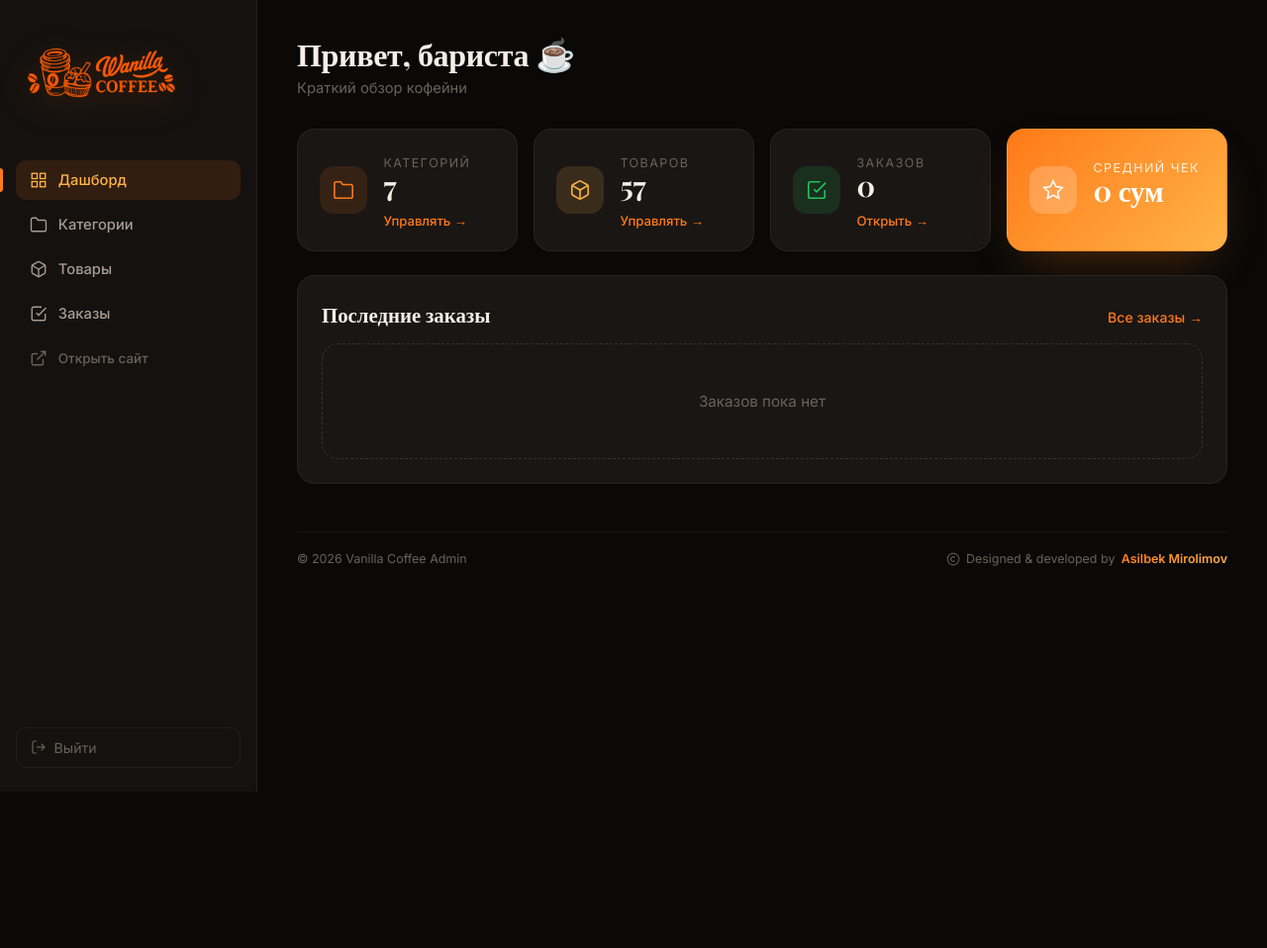
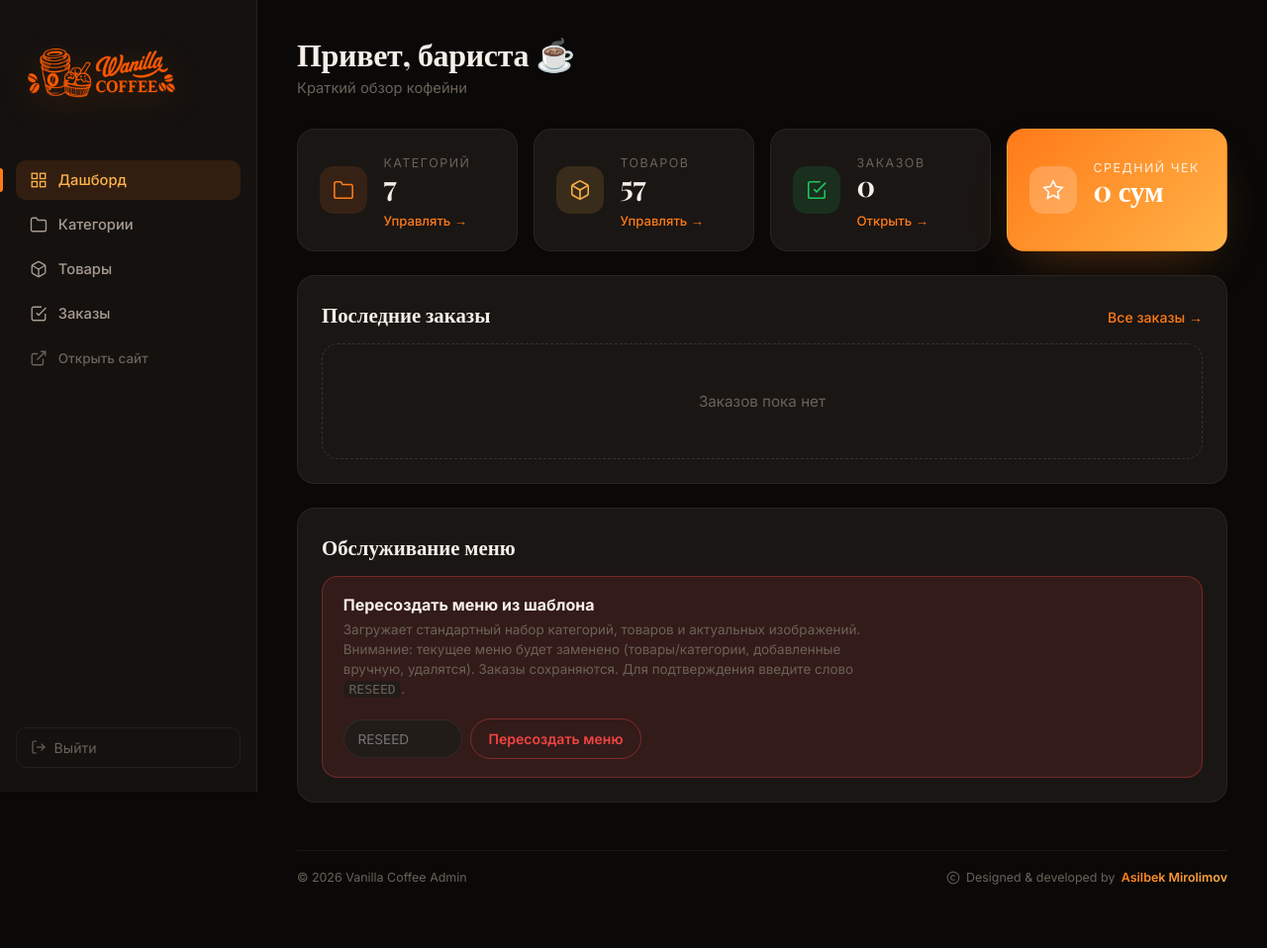
Before and after one commit to asilbek3450/coffee, a Flask app: page /admin in a window 1280 px wide. Shown: the whole page at 99% size. Before the commit the page ends 800 px from the top, so only its background shows below. Run offline with Flask 3, Linux system fonts and the light colour scheme; the visitor is signed in with stand-in values (Sample User, id 1); data comes from the database, SQL or seed files in the repository.

Commit message:
Add protected admin re-seed route to refresh menu on the server
- POST /admin/reseed (login required) re-runs seed_data with the new
  images; requires typing RESEED to avoid accidental wipes
- Dashboard "danger zone" button + confirm dialog
- Orders (orders.json) are preserved; only the menu DB is rebuilt

Lets the production DB (persisted on a Railway Volume) pick up the new
product images without a manual shell command.

Co-Authored-By: Claude Opus 4.8 (1M context) <noreply@anthropic.com>

```diff
--- a/app.py
+++ b/app.py
@@ -764,6 +764,28 @@ def admin_orders():
     return render_template("admin/orders.html", orders=list(reversed(load_orders())))
 
 
+@app.route("/admin/reseed", methods=["POST"])
+@login_required
+def admin_reseed():
+    """Re-seed the menu DB from seed_data (categories + products + images).
+
+    WARNING: replaces the whole menu with the default seed — any products or
+    categories added/edited via admin are lost. Orders (orders.json) are kept.
+    Requires typing the confirmation word to avoid accidental wipes.
+    """
+    confirm = (request.form.get("confirm") or "").strip().upper()
+    if confirm != "RESEED":
+        flash("Для сброса введите слово RESEED")
+        return redirect(url_for("admin_dashboard"))
+    try:
+        seed.run()
+        s = db.stats()
+        flash(f"Меню пересоздано ✓ Категорий: {s['categories']}, товаров: {s['products']}")
+    except Exception as e:  # noqa: BLE001
+        flash(f"Ошибка пересоздания: {e}")
+    return redirect(url_for("admin_dashboard"))
+
+
 # ---------- categories ----------
 @app.route("/admin/categories")
 @login_required
--- a/static/css/admin.css
+++ b/static/css/admin.css
@@ -1017,3 +1017,38 @@ select:focus-visible {
   .size-row { grid-template-columns: 1fr 1fr; }
   .size-row .ic-btn { grid-column: 2 / 3; justify-self: end; }
 }
+
+/* ============================================
+   DANGER ZONE (re-seed)
+   ============================================ */
+.adm-danger {
+  display: flex;
+  align-items: center;
+  justify-content: space-between;
+  gap: 1.2rem;
+  flex-wrap: wrap;
+  padding: 1.1rem 1.3rem;
+  border: 1px solid rgba(239, 68, 68, 0.35);
+  border-radius: 16px;
+  background: var(--danger-soft);
+}
+.adm-danger-text { max-width: 560px; }
+.adm-danger-text strong { display: block; margin-bottom: 0.3rem; }
+.adm-danger-text p { margin: 0; font-size: 0.84rem; color: var(--text-muted); line-height: 1.5; }
+.adm-danger-text code {
+  padding: 0.05rem 0.35rem;
+  border-radius: 6px;
+  background: var(--surface);
+  font-size: 0.82rem;
+}
+.adm-danger-form { display: flex; align-items: center; gap: 0.5rem; flex-shrink: 0; }
+.adm-danger-input {
+  padding: 0.65rem 0.85rem;
+  border-radius: 100px;
+  border: 1px solid var(--line);
+  background: var(--surface);
+  color: var(--text);
+  font-size: 0.85rem;
+  width: 120px;
+}
+.adm-danger-input:focus { outline: none; border-color: var(--danger); }
--- a/templates/admin/dashboard.html
+++ b/templates/admin/dashboard.html
@@ -79,4 +79,24 @@
     <div class="adm-empty">Заказов пока нет</div>
   {% endif %}
 </div>
+
+<div class="adm-section">
+  <div class="adm-section-head">
+    <h2>Обслуживание меню</h2>
+  </div>
+  <div class="adm-danger">
+    <div class="adm-danger-text">
+      <strong>Пересоздать меню из шаблона</strong>
+      <p>Загружает стандартный набор категорий, товаров и актуальных изображений.
+         Внимание: текущее меню будет заменено (товары/категории, добавленные вручную,
+         удалятся). Заказы сохраняются. Для подтверждения введите слово
+         <code>RESEED</code>.</p>
+    </div>
+    <form method="post" action="{{ url_for('admin_reseed') }}" class="adm-danger-form"
+          onsubmit="return confirm('Пересоздать всё меню из шаблона? Текущие товары будут заменены.');">
+      <input type="text" name="confirm" placeholder="RESEED" autocomplete="off" class="adm-danger-input" />
+      <button type="submit" class="btn-danger-adm">Пересоздать меню</button>
+    </form>
+  </div>
+</div>
 {% endblock %}
```
